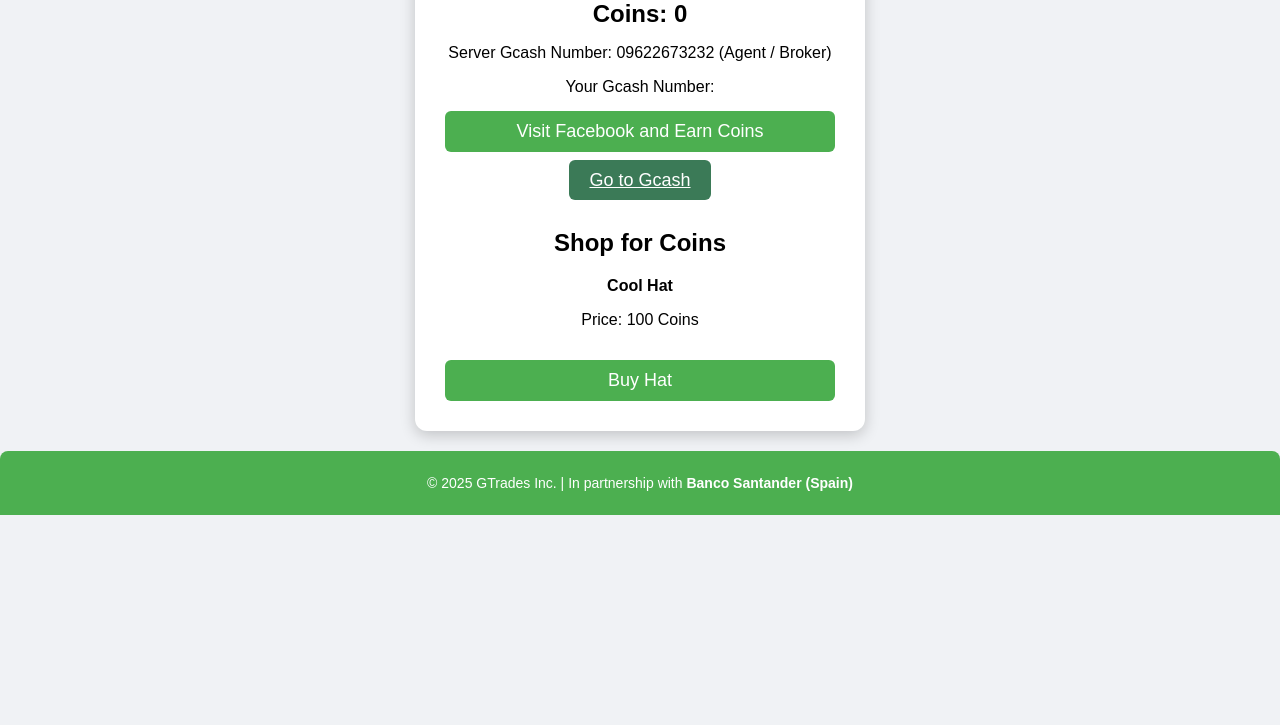
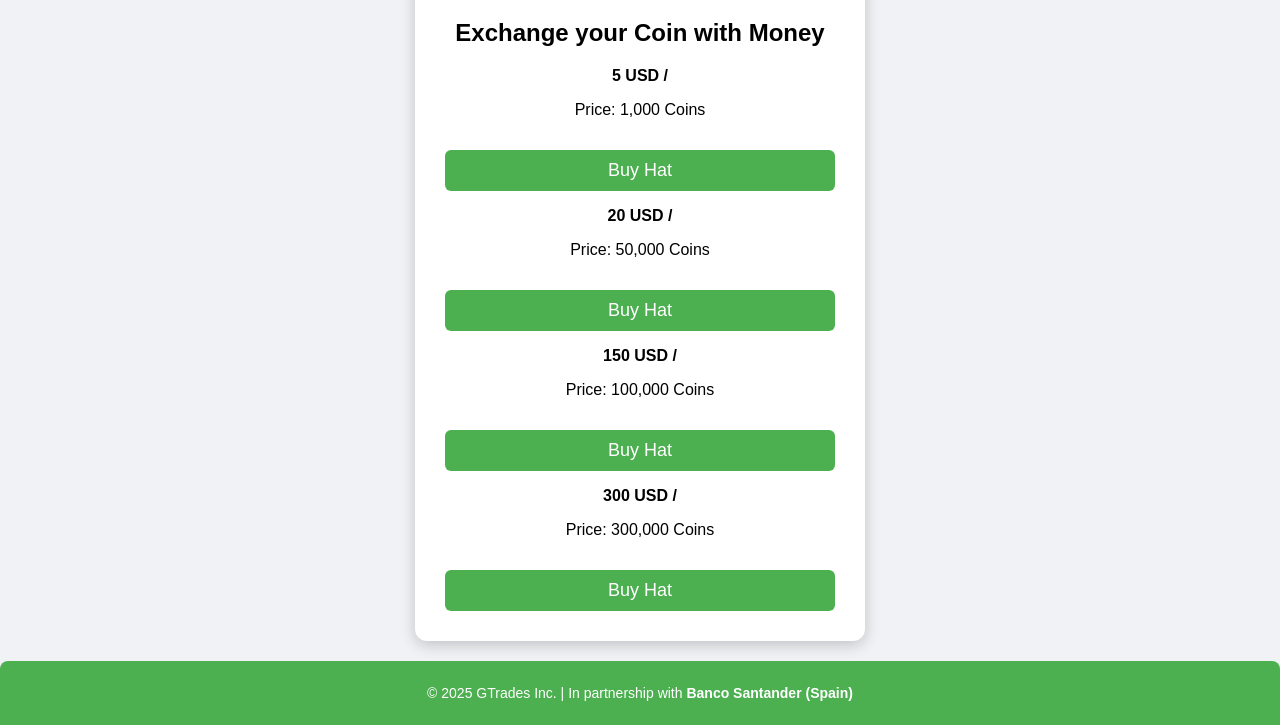
Before and after one commit to Kierl-J/redu-kierl-webapp, a website with bundled scripts: page dashboard.html in a window 1280 px wide. Shown: the part 195-920 px from the top of the page. Before the commit the page ends 800 px from the top, so only its background shows below. Built offline with nearby package versions, Linux system fonts and the light colour scheme; no server answers.

Commit message:
add shop function

```diff
--- a/dashboard.html
+++ b/dashboard.html
@@ -24,12 +24,27 @@
         <br><br>
 
         <!-- Shop Section -->
-        <h2>Shop for Coins</h2>
+        <h2>Exchange your Coin with Money</h2>
         <div id="shop">
             <div class="shop-item">
-                <p><strong>Cool Hat</strong></p>
-                <p>Price: 100 Coins</p>
-                <button class="quest-btn" onclick="buyItem('hat', 100)">Buy Hat</button>
+                <p><strong>5 USD / </strong></p>
+                <p>Price: 1,000 Coins</p>
+                <button class="quest-btn" onclick="buyItem('hat', 1000)">Buy Hat</button>
+            </div>
+            <div class="shop-item">
+                <p><strong>20 USD / </strong></p>
+                <p>Price: 50,000 Coins</p>
+                <button class="quest-btn" onclick="buyItem('hat', 50000)">Buy Hat</button>
+            </div>
+            <div class="shop-item">
+                <p><strong>150 USD / </strong></p>
+                <p>Price: 100,000 Coins</p>
+                <button class="quest-btn" onclick="buyItem('hat', 100000)">Buy Hat</button>
+            </div>
+            <div class="shop-item">
+                <p><strong>300 USD / </strong></p>
+                <p>Price: 300,000 Coins</p>
+                <button class="quest-btn" onclick="buyItem('hat', 300000)">Buy Hat</button>
             </div>
             <!-- Add more items here as needed -->
         </div>
```
